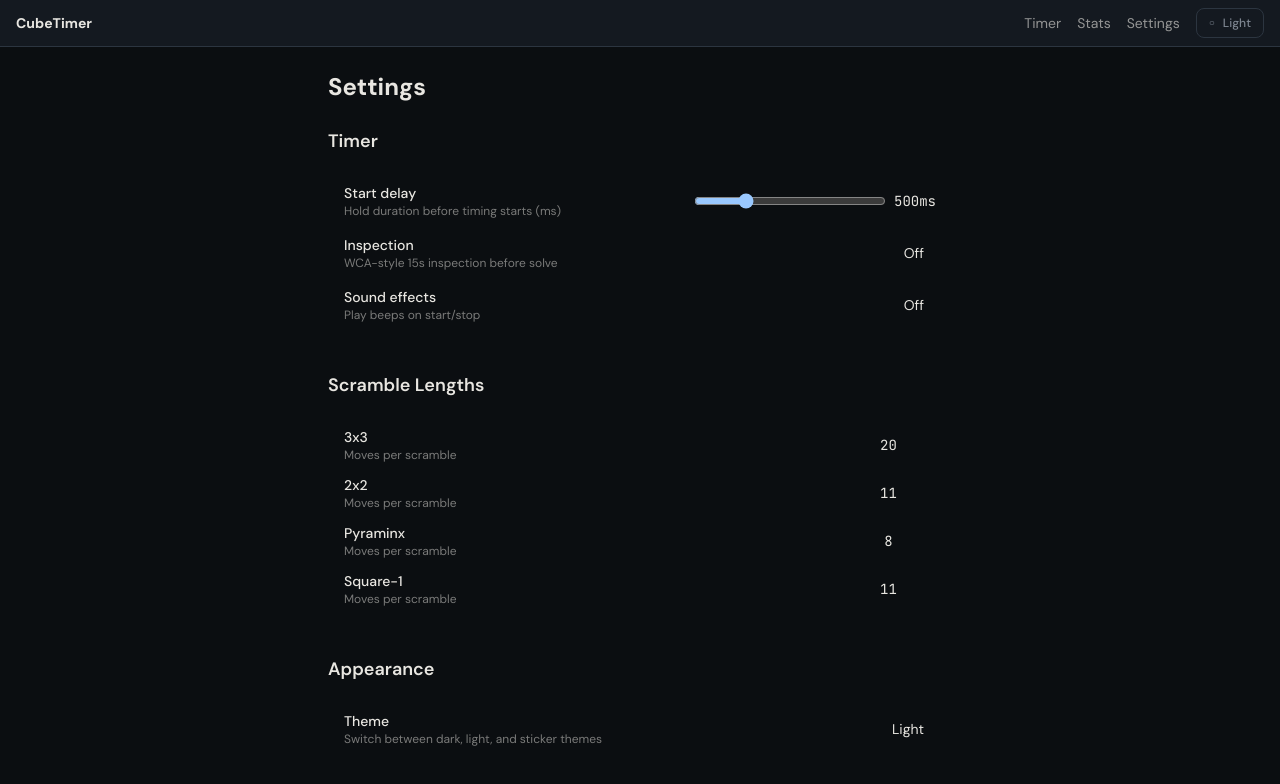
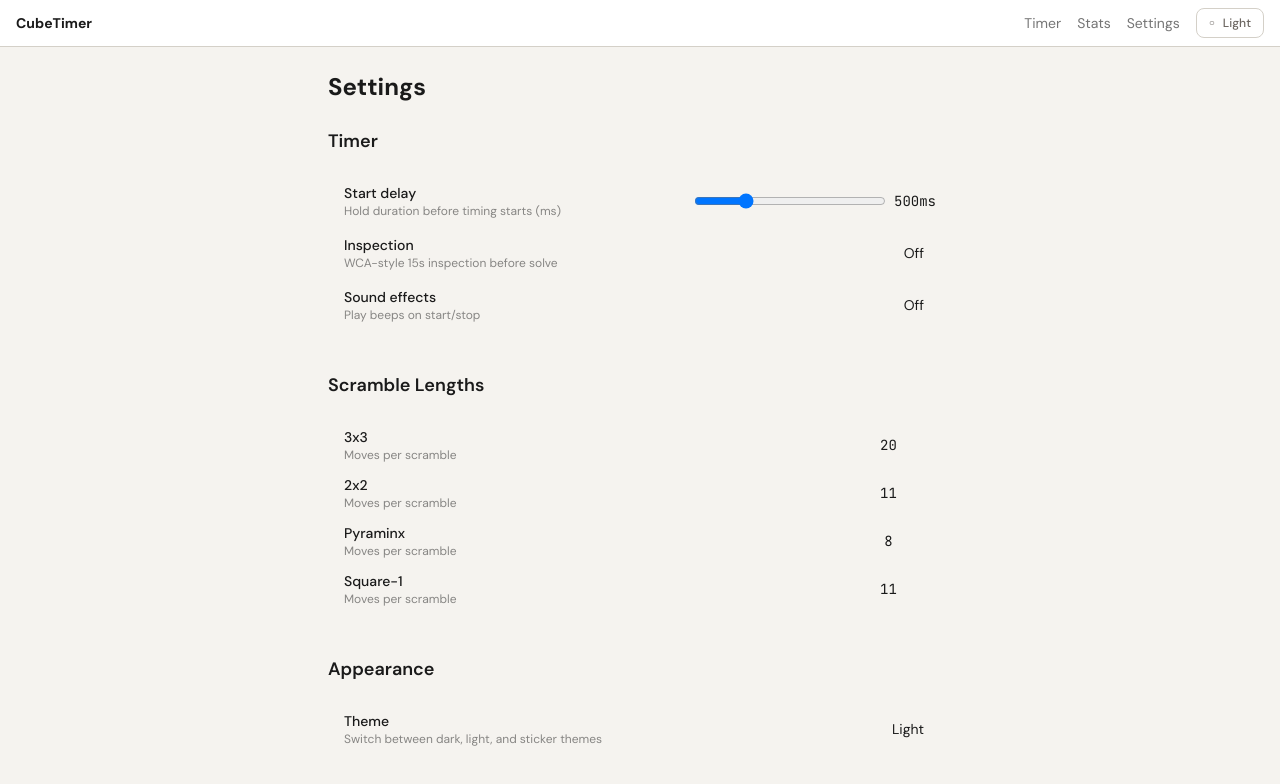
Before and after one commit to Borys35/cstimer-analyzer, a Next.js app: page /settings in a window 1280 px wide. Shown: the top 784 px of the page. Built offline with nearby package versions, Linux system fonts and the light colour scheme.

Commit message:
fix(theme): apply theme on init via useEffect
- Added useEffect to call applyTheme(theme) on mount and changes
- cycleTheme now just sets state, applyTheme effect handles DOM update

133 tests pass, typecheck clean

```diff
--- a/src/components/ThemeProvider.tsx
+++ b/src/components/ThemeProvider.tsx
@@ -1,6 +1,6 @@
 "use client";
 
-import { createContext, useContext, useState, useCallback } from "react";
+import { createContext, useContext, useState, useCallback, useEffect } from "react";
 import type { Theme } from "@/lib/theme";
 import { readStoredTheme, systemTheme, applyTheme, nextTheme } from "@/lib/theme";
 
@@ -26,12 +26,12 @@ export function useTheme() {
 export function ThemeProvider({ children }: { children: React.ReactNode }) {
   const [theme, setTheme] = useState<Theme>(initTheme);
 
+  useEffect(() => {
+    applyTheme(theme);
+  }, [theme]);
+
   const cycleTheme = useCallback(() => {
-    setTheme((t) => {
-      const nt = nextTheme(t);
-      applyTheme(nt);
-      return nt;
-    });
+    setTheme((t) => nextTheme(t));
   }, []);
 
   return (
```
